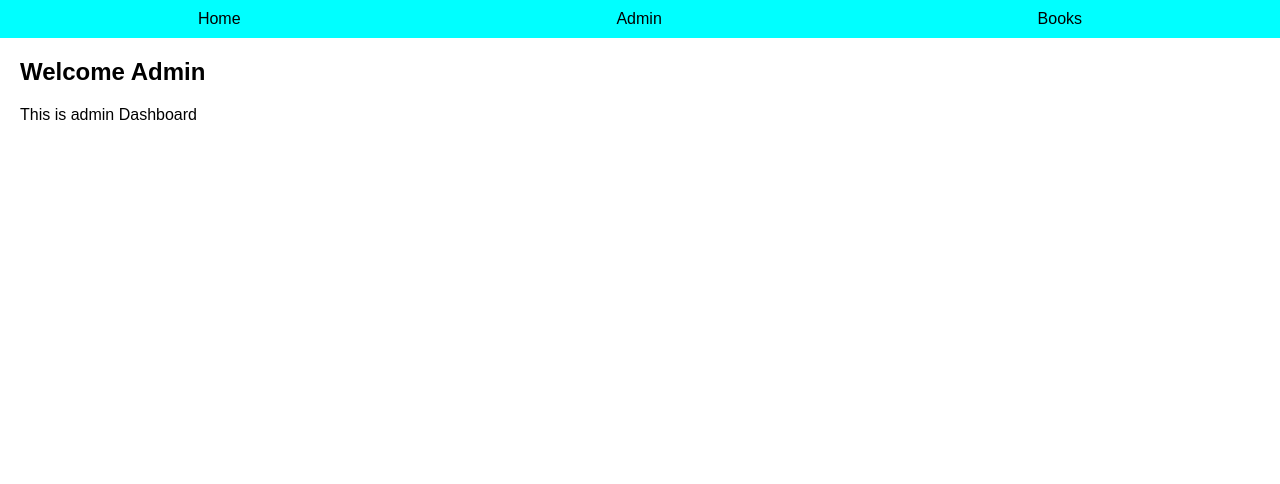
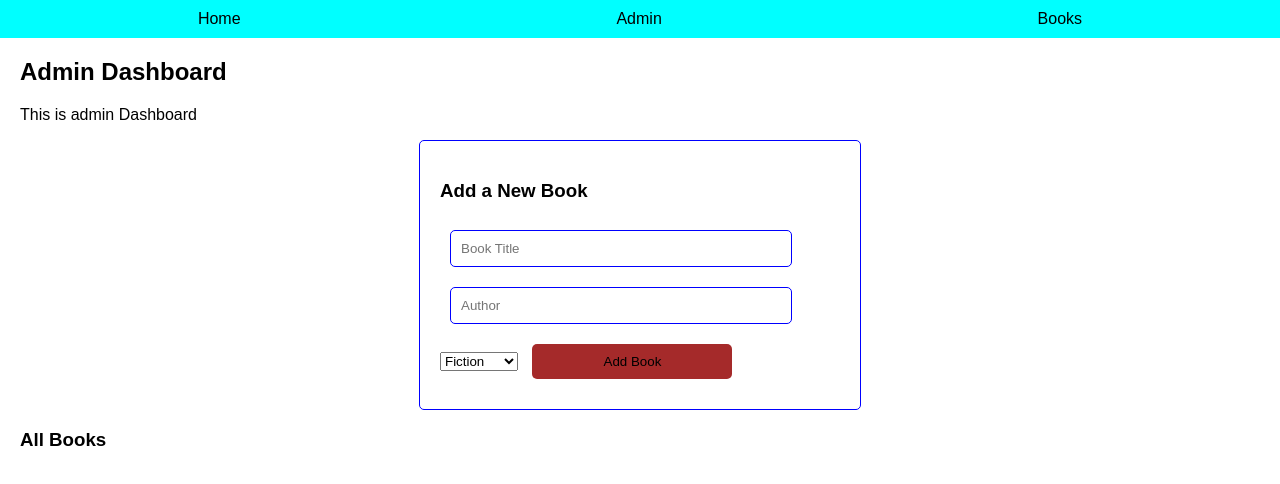
Before and after one commit to Fauzia7-At/Mainevaluation2, a plain HTML site: page DombookApp/frontend/admin.html in a window 1280 px wide. Drawn offline with Linux system fonts and the light colour scheme.

Commit message:
Evaluation 2

```diff
--- a/DombookApp/frontend/admin.html
+++ b/DombookApp/frontend/admin.html
@@ -12,9 +12,28 @@
         <a href="admin.html">Admin</a>
         <a href="books.html">Books</a>
     </nav>
-    <div class="container">
-        <h2>Welcome Admin</h2>
-       <p>This is admin Dashboard</p>
+
+
+
+       <div class="container">
+        <h2>Admin Dashboard</h2>
+        <p>This is admin Dashboard</p>
+        <div id="admin-actions">
+            <form id="add-book-form">
+                <h3>Add a New Book</h3>
+                <input type="text" id="title" placeholder="Book Title" required>
+                <input type="text" id="author" placeholder="Author" required>
+                <select id="category">
+                    <option value="Fiction">Fiction</option>
+                    <option value="Comedy">Comedy</option>
+                    <option value="Technical">Technical</option>
+                </select>
+                <button type="submit">Add Book</button>
+            </form>
+            <div id="books-list">
+                <h3>All Books</h3>
+                <div id="books-grid" class="grid"></div>
+            </div>
 
     </div>
 </body>
```
Also changed, not shown: DombookApp/backend/db.json (added, +19 -0 lines), DombookApp/frontend/books.html (+5 -0 lines).
